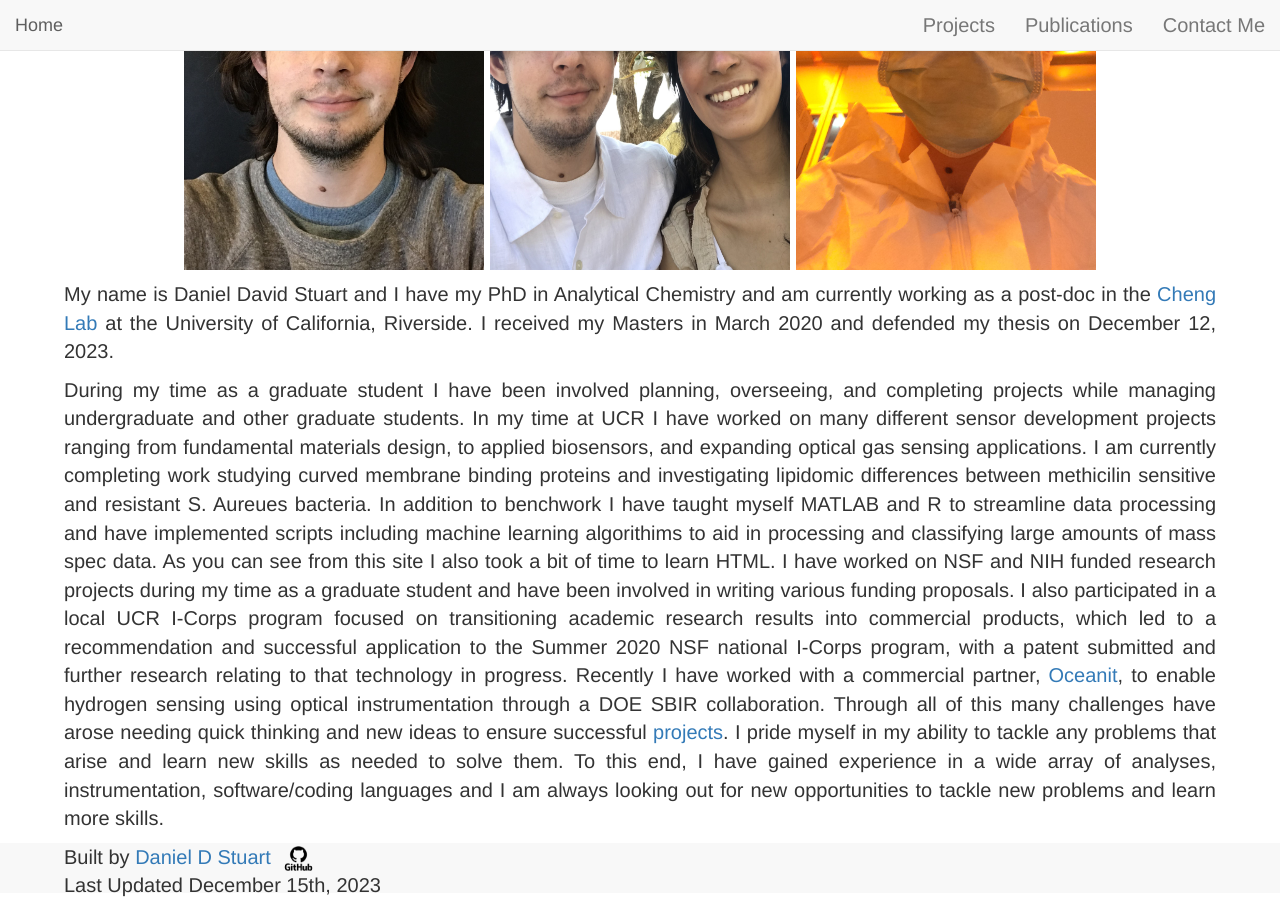
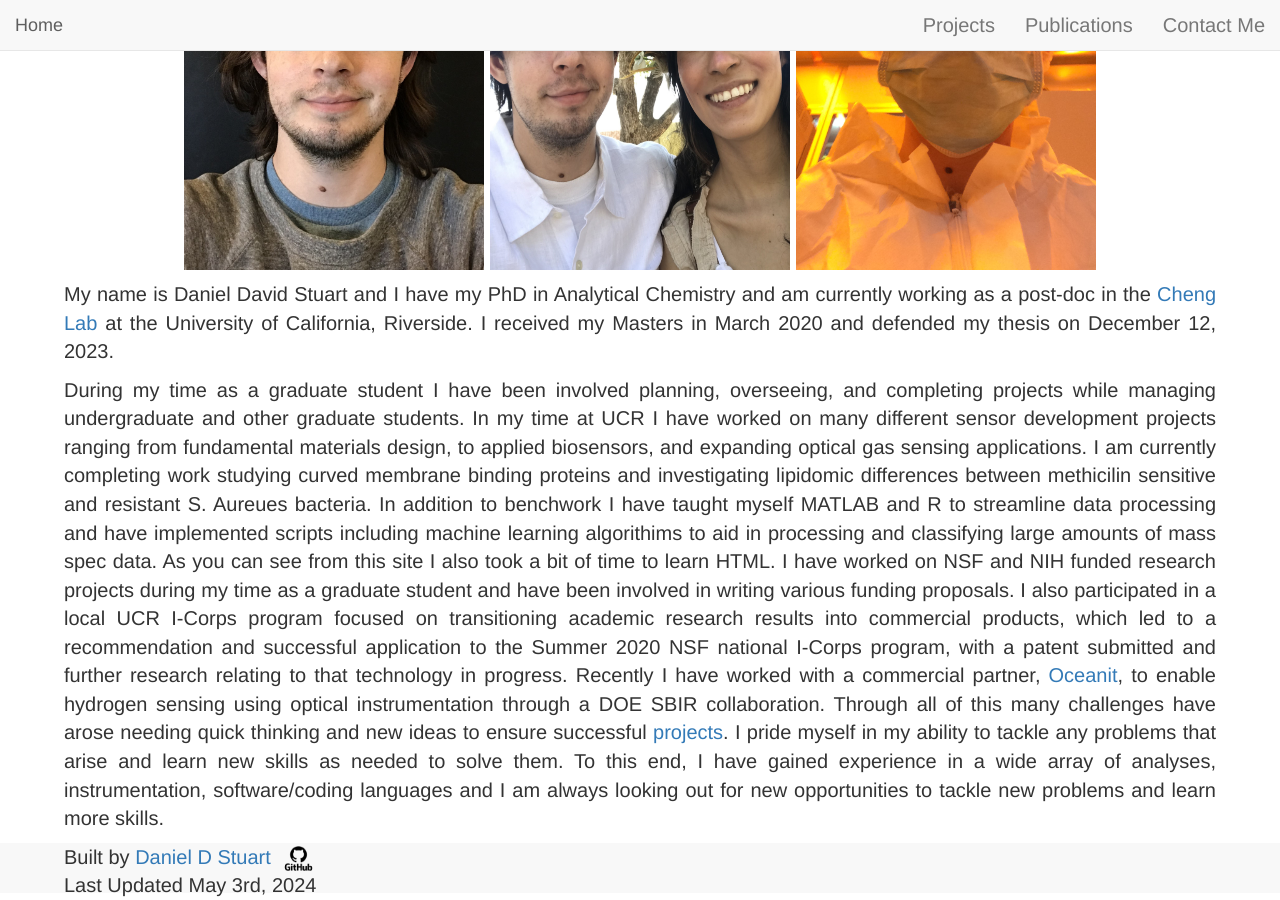
Before and after one commit to danieldstuart/danieldstuart.github.io, a Jekyll site: the page built from index.markdown, in a window 1280 px wide and 900 px high, scrolled down 194 px. Built offline with Jekyll 4.4.1, drawn with Linux system fonts in a browser that asks for light colours; nearby versions of some CDN libraries.

Commit message:
Update footer.html

```diff
--- a/_includes/footer.html
+++ b/_includes/footer.html
@@ -15,7 +15,7 @@ height:;
 <div class="author">
 Built by <a href="https://github.com/danieldstuart"> Daniel D Stuart <img src="images/GitHub.png" alt="GitHub Logo" height="25" width=auto float="right"></a>
 <br>
-Last Updated December 15th, 2023
+Last Updated May 3rd, 2024
 </div>
 
 
```
